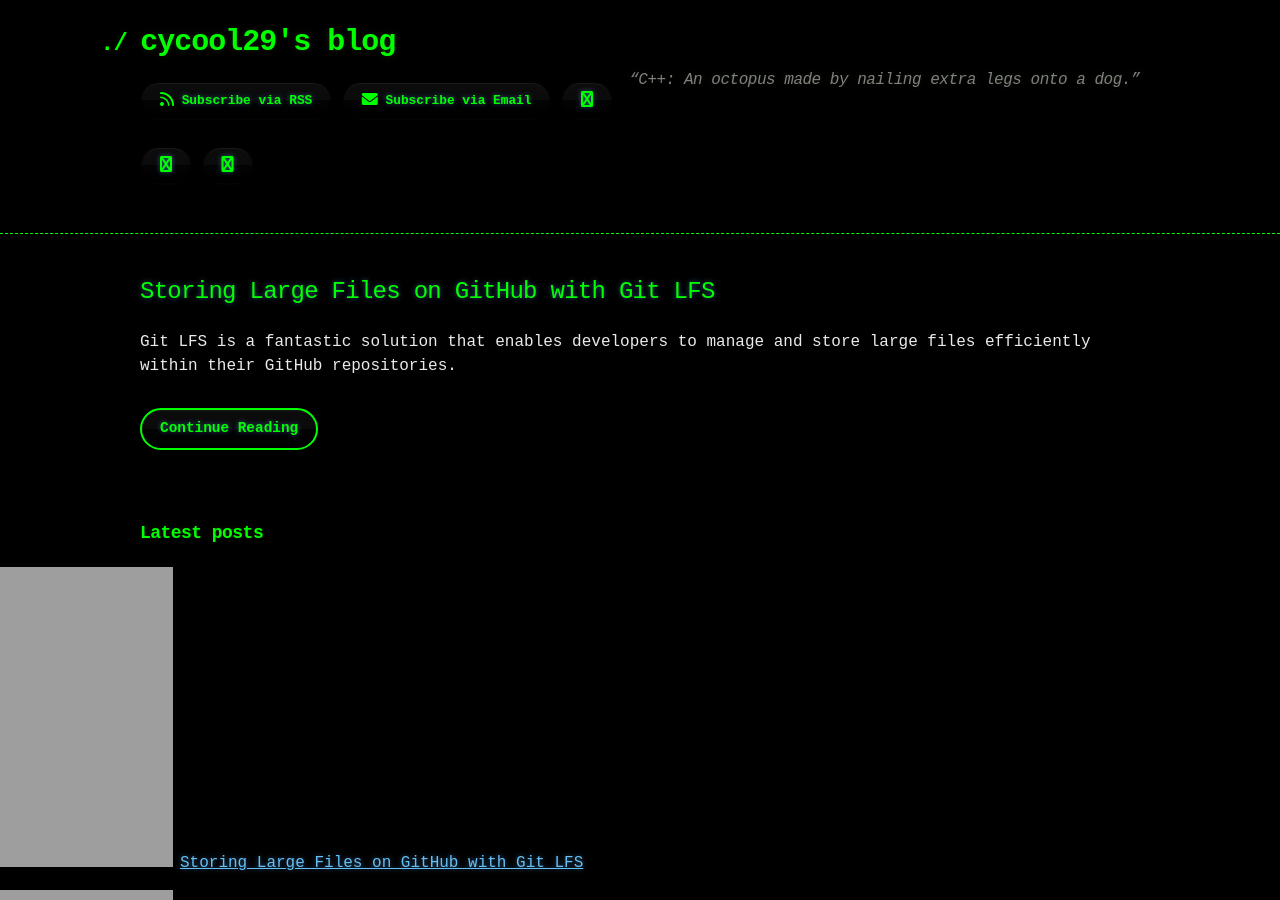
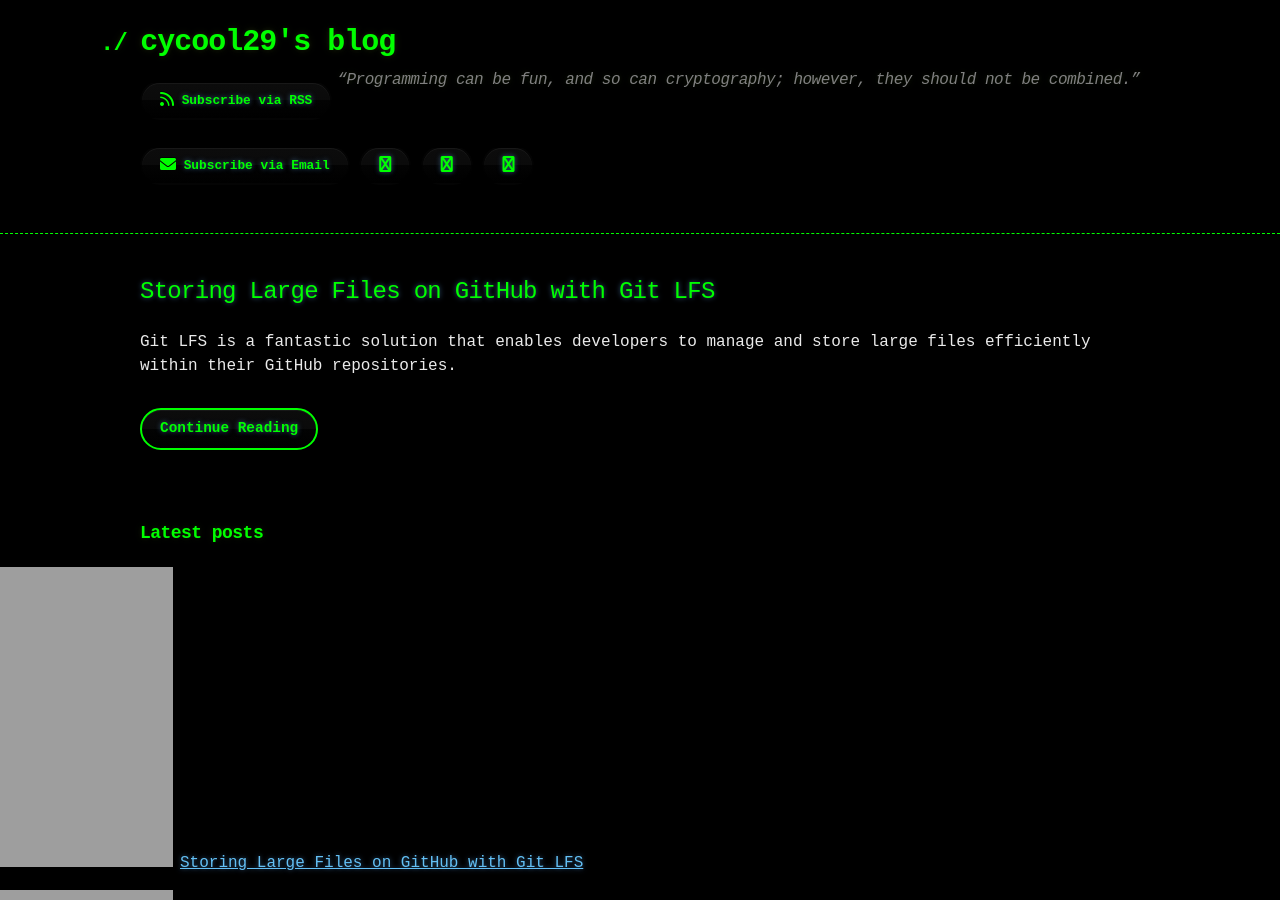
Before and after one commit to cycool29/cycool29.github.io, a Jekyll site: the page built from index.md, in a window 1280 px wide and 900 px high. Built offline with Jekyll 4.4.1, drawn with Linux system fonts in a browser that asks for light colours; a style sheet for code colours, icons or effects is not loaded.

Commit message:
Update quotes

```diff
--- a/_config.yml
+++ b/_config.yml
@@ -1,5 +1,5 @@
 title: cycool29's blog
-description: "“C++: An octopus made by nailing extra legs onto a dog.” "
+description: "“Programming can be fun, and so can cryptography; however, they should not be combined.” "
 bio: A high school student. Intermediate in Python, Git, Bash. Learning JavaScript. He/Him. "
 author: cycool29
 url: https://cycool29.github.io
```
